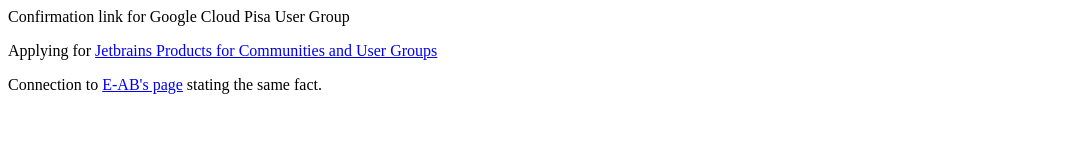
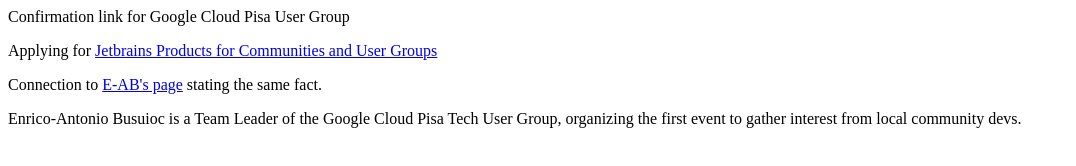
Before and after one commit to diiHive/diiHive.github.io, a plain HTML site: page 20230219.html in a window 1280 px wide. Shown: the whole page, without its empty margins (0-1076 px from the left). Drawn offline with Linux system fonts and the light colour scheme.

Commit message:
description

```diff
--- a/20230219.html
+++ b/20230219.html
@@ -11,6 +11,7 @@
                 User Groups</a></p>
             <p>Connection to <a href="https://ea-b.me/20230219.html">E-AB's page</a> stating the same fact.</p>
         </main>
+        <footer>Enrico-Antonio Busuioc is a Team Leader of the Google Cloud Pisa Tech User Group, organizing the first event to gather interest from local community devs.</footer>
     </body>
 
 </html>
```
